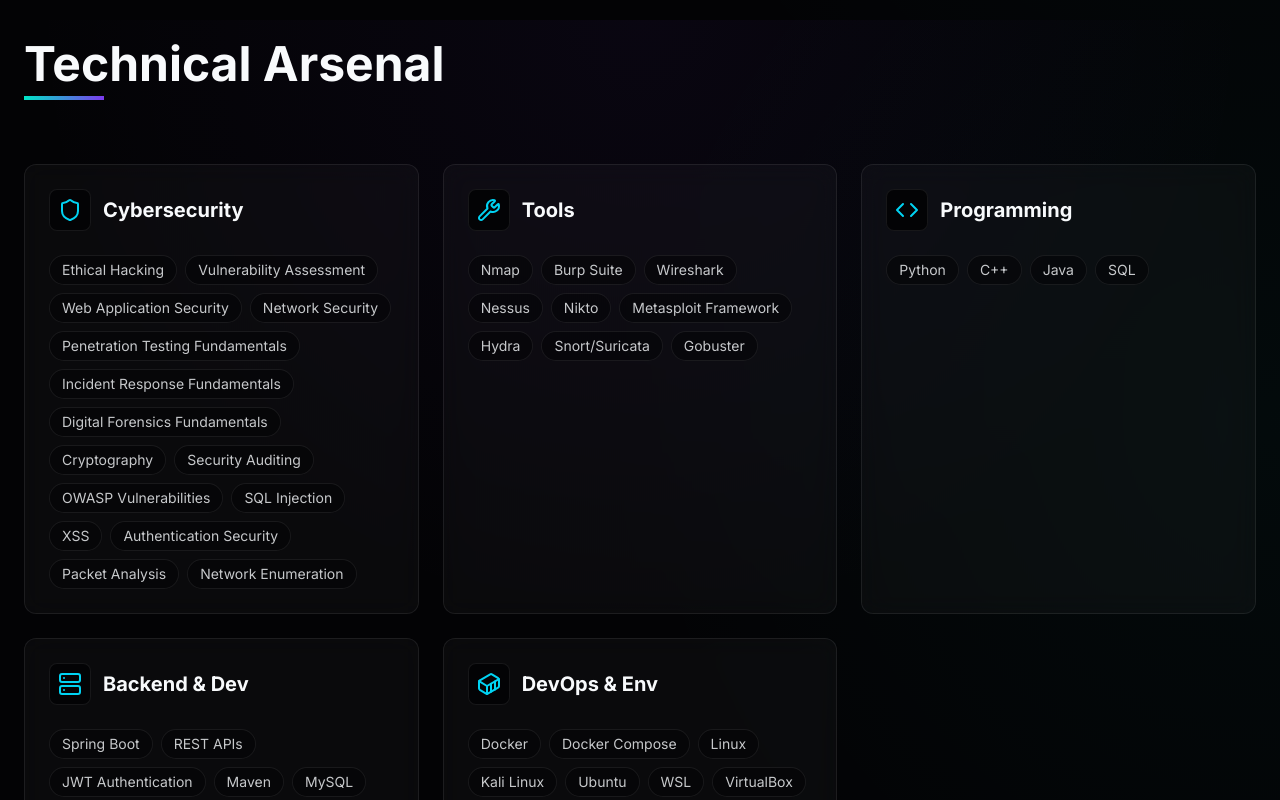
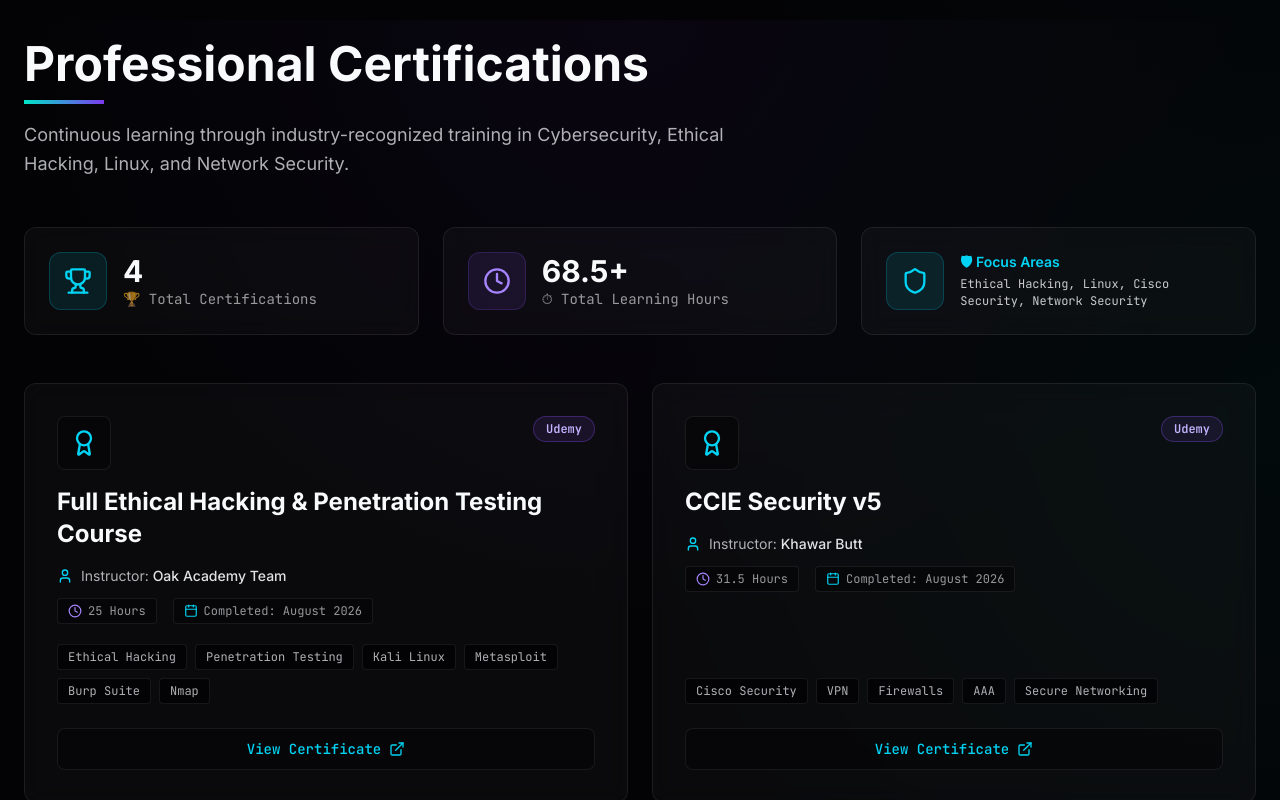
Before and after one commit to rgp040906/portfolio_perfect, a Next.js app: page / in a window 1280 px wide. Shown: the part 1580-2380 px from the top of the page. Built offline with nearby package versions, Linux system fonts and the light colour scheme.

Commit message:
Add professional certifications section

```diff
--- a/src/app/page.tsx
+++ b/src/app/page.tsx
@@ -14,11 +14,11 @@
     <>
       <Hero />
       <About />
+      <Certifications />
       <Skills />
       <Projects />
       <SecurityLab />
       <Experience />
-      <Certifications />
       <Education />
       <Platforms />
       <Contact />
--- a/src/components/layout/Navbar.tsx
+++ b/src/components/layout/Navbar.tsx
@@ -7,11 +7,11 @@
 const navLinks = [
   { name: "Home", href: "#home" },
   { name: "About", href: "#about" },
+  { name: "Certifications", href: "#certifications" },
   { name: "Skills", href: "#skills" },
   { name: "Projects", href: "#projects" },
   { name: "Security Lab", href: "#security-lab" },
   { name: "Experience", href: "#experience" },
-  { name: "Certifications", href: "#certifications" },
   { name: "Education", href: "#education" },
   { name: "Contact", href: "#contact" },
 ];
--- a/src/components/sections/Certifications.tsx
+++ b/src/components/sections/Certifications.tsx
@@ -1,76 +1,153 @@
 "use client";
 
 import { motion } from "framer-motion";
-import { certifications, achievements } from "@/data/portfolio";
-import { Award, Trophy, Star } from "lucide-react";
+import { professionalCertifications, certificationStats } from "@/data/portfolio";
+import { Award, Clock, Shield, User, Calendar, ExternalLink, Trophy } from "lucide-react";
 
 export default function Certifications() {
   return (
     <section id="certifications" className="py-24 relative z-10">
       <div className="container mx-auto px-6">
+        {/* Section Header */}
         <motion.div
           initial={{ opacity: 0, y: 20 }}
           whileInView={{ opacity: 1, y: 0 }}
           viewport={{ once: true }}
-          className="mb-16"
+          className="mb-12"
         >
-          <h2 className="text-3xl md:text-5xl font-bold mb-2">Credentials</h2>
-          <div className="w-20 h-1 bg-gradient-accent"></div>
+          <h2 className="text-3xl md:text-5xl font-bold mb-3">
+            Professional Certifications
+          </h2>
+          <div className="w-20 h-1 bg-gradient-accent mb-4"></div>
+          <p className="text-foreground/70 text-base md:text-lg max-w-3xl leading-relaxed">
+            Continuous learning through industry-recognized training in Cybersecurity, Ethical Hacking, Linux, and Network Security.
+          </p>
         </motion.div>
 
-        <div className="grid grid-cols-1 lg:grid-cols-2 gap-12">
-
-          {/* Certifications List */}
-          <div>
-            <div className="flex items-center gap-3 mb-8 text-cyan-400">
-              <Award size={28} />
-              <h3 className="text-2xl font-bold text-foreground">Certifications</h3>
+        {/* Statistics Row */}
+        <motion.div
+          initial={{ opacity: 0, y: 20 }}
+          whileInView={{ opacity: 1, y: 0 }}
+          viewport={{ once: true }}
+          transition={{ duration: 0.5, delay: 0.1 }}
+          className="grid grid-cols-1 md:grid-cols-3 gap-6 mb-12"
+        >
+          <div className="glass p-6 rounded-xl border border-card-border flex items-center gap-4 hover:border-cyan-400/40 transition-colors">
+            <div className="p-3.5 bg-cyan-400/10 border border-cyan-400/20 rounded-xl text-cyan-400">
+              <Trophy size={28} />
             </div>
-            <div className="space-y-4">
-              {certifications.map((cert, i) => (
-                <motion.div
-                  key={cert.name}
-                  initial={{ opacity: 0, x: -20 }}
-                  whileInView={{ opacity: 1, x: 0 }}
-                  viewport={{ once: true }}
-                  transition={{ delay: i * 0.1 }}
-                  className="glass p-5 rounded-lg border border-card-border flex items-center justify-between group hover:border-cyan-400/50 transition-colors"
-                >
-                  <div className="flex items-center gap-4">
-                    <div className="w-2 h-2 rounded-full bg-cyan-400 group-hover:scale-150 transition-transform"></div>
-                    <div>
-                      <h4 className="font-bold text-foreground/90">{cert.name}</h4>
-                      <p className="text-sm text-foreground/50">{cert.issuer}</p>
-                    </div>
-                  </div>
-                </motion.div>
-              ))}
+            <div>
+              <div className="text-2xl md:text-3xl font-bold text-foreground">
+                {certificationStats.totalCertifications}
+              </div>
+              <div className="text-xs md:text-sm font-mono text-foreground/60">
+                🏆 Total Certifications
+              </div>
             </div>
           </div>
 
-          {/* Achievements & Workshops */}
-          <div>
-            <div className="flex items-center gap-3 mb-8 text-violet-400">
-              <Trophy size={28} />
-              <h3 className="text-2xl font-bold text-foreground">Recognition & Workshops</h3>
+          <div className="glass p-6 rounded-xl border border-card-border flex items-center gap-4 hover:border-violet-400/40 transition-colors">
+            <div className="p-3.5 bg-violet-500/10 border border-violet-500/20 rounded-xl text-violet-400">
+              <Clock size={28} />
             </div>
-            <div className="space-y-4">
-              {achievements.map((achievement, i) => (
-                <motion.div
-                  key={i}
-                  initial={{ opacity: 0, x: 20 }}
-                  whileInView={{ opacity: 1, x: 0 }}
-                  viewport={{ once: true }}
-                  transition={{ delay: i * 0.1 }}
-                  className="glass p-5 rounded-lg border border-card-border flex items-start gap-4 group hover:border-violet-500/50 transition-colors"
-                >
-                  <Star className="text-violet-500 mt-1 shrink-0" size={18} />
-                  <p className="text-foreground/80 font-medium">{achievement}</p>
-                </motion.div>
-              ))}
+            <div>
+              <div className="text-2xl md:text-3xl font-bold text-foreground">
+                {certificationStats.totalLearningHours}
+              </div>
+              <div className="text-xs md:text-sm font-mono text-foreground/60">
+                ⏱ Total Learning Hours
+              </div>
             </div>
           </div>
 
+          <div className="glass p-6 rounded-xl border border-card-border flex items-center gap-4 hover:border-cyan-400/40 transition-colors">
+            <div className="p-3.5 bg-cyan-400/10 border border-cyan-400/20 rounded-xl text-cyan-400">
+              <Shield size={28} />
+            </div>
+            <div>
+              <div className="text-sm font-semibold text-cyan-400 mb-1 flex items-center gap-1">
+                🛡 Focus Areas
+              </div>
+              <div className="text-xs text-foreground/80 font-mono leading-snug">
+                {certificationStats.focusAreas.join(", ")}
+              </div>
+            </div>
+          </div>
+        </motion.div>
+
+        {/* Certification Cards Grid */}
+        <div className="grid grid-cols-1 md:grid-cols-2 gap-6">
+          {professionalCertifications.map((cert, i) => (
+            <motion.div
+              key={cert.title}
+              initial={{ opacity: 0, y: 30 }}
+              whileInView={{ opacity: 1, y: 0 }}
+              viewport={{ once: true, margin: "-50px" }}
+              transition={{ duration: 0.5, delay: i * 0.1 }}
+              className="glass p-6 md:p-8 rounded-xl border border-card-border hover:border-cyan-400/50 hover:shadow-[0_0_25px_rgba(0,229,199,0.12)] transition-all duration-300 relative group flex flex-col justify-between interactive"
+            >
+              {/* Subtle hover gradient background */}
+              <div className="absolute inset-0 bg-gradient-to-br from-cyan-500/5 to-violet-500/5 rounded-xl opacity-0 group-hover:opacity-100 transition-opacity duration-300 pointer-events-none"></div>
+
+              <div className="relative z-10 flex flex-col h-full">
+                {/* Header: Icon & Badge */}
+                <div className="flex justify-between items-start mb-4">
+                  <div className="p-3 bg-background/50 rounded-lg border border-card-border text-cyan-400 group-hover:scale-110 group-hover:border-cyan-400/40 transition-all duration-300">
+                    <Award size={28} />
+                  </div>
+                  <span className="px-3 py-1 bg-violet-500/10 border border-violet-500/30 text-violet-300 text-xs font-mono rounded-full font-semibold">
+                    {cert.platform}
+                  </span>
+                </div>
+
+                {/* Title */}
+                <h3 className="text-xl md:text-2xl font-bold mb-4 group-hover:text-cyan-400 transition-colors">
+                  {cert.title}
+                </h3>
+
+                {/* Meta details */}
+                <div className="space-y-2 mb-5 text-sm text-foreground/70">
+                  <div className="flex items-center gap-2">
+                    <User size={16} className="text-cyan-400 shrink-0" />
+                    <span>
+                      Instructor: <strong className="text-foreground/90 font-medium">{cert.instructor}</strong>
+                    </span>
+                  </div>
+                  <div className="flex items-center gap-4 text-xs font-mono text-foreground/60 flex-wrap pt-1">
+                    <div className="flex items-center gap-1.5 bg-background/50 px-2.5 py-1 rounded border border-card-border">
+                      <Clock size={14} className="text-violet-400 shrink-0" />
+                      <span>{cert.duration}</span>
+                    </div>
+                    <div className="flex items-center gap-1.5 bg-background/50 px-2.5 py-1 rounded border border-card-border">
+                      <Calendar size={14} className="text-cyan-400 shrink-0" />
+                      <span>Completed: {cert.completed}</span>
+                    </div>
+                  </div>
+                </div>
+
+                {/* Skills tags */}
+                <div className="flex flex-wrap gap-2 mb-6 mt-auto">
+                  {cert.skills.map((skill) => (
+                    <span
+                      key={skill}
+                      className="text-xs font-mono px-2.5 py-1 bg-background/80 border border-card-border rounded text-foreground/70 group-hover:border-cyan-400/30 transition-colors"
+                    >
+                      {skill}
+                    </span>
+                  ))}
+                </div>
+
+                {/* Button */}
+                <a
+                  href={cert.credentialUrl}
+                  className="inline-flex items-center justify-center gap-2 w-full py-2.5 px-4 bg-background/50 hover:bg-cyan-500/10 border border-card-border hover:border-cyan-400/50 text-cyan-400 hover:text-cyan-300 rounded-lg font-mono text-sm font-medium transition-all duration-300 group/btn"
+                >
+                  <span>View Certificate</span>
+                  <ExternalLink size={16} className="group-hover/btn:translate-x-0.5 group-hover/btn:-translate-y-0.5 transition-transform" />
+                </a>
+              </div>
+            </motion.div>
+          ))}
         </div>
       </div>
     </section>
--- a/src/data/portfolio.ts
+++ b/src/data/portfolio.ts
@@ -154,6 +154,74 @@
   { name: "Cisco CyberOps Associate", issuer: "Cisco" }
 ];
 
+export const professionalCertifications = [
+  {
+    title: "Full Ethical Hacking & Penetration Testing Course",
+    platform: "Udemy",
+    instructor: "Oak Academy Team",
+    duration: "25 Hours",
+    completed: "August 2026",
+    credentialUrl: "#",
+    skills: [
+      "Ethical Hacking",
+      "Penetration Testing",
+      "Kali Linux",
+      "Metasploit",
+      "Burp Suite",
+      "Nmap"
+    ]
+  },
+  {
+    title: "CCIE Security v5",
+    platform: "Udemy",
+    instructor: "Khawar Butt",
+    duration: "31.5 Hours",
+    completed: "August 2026",
+    credentialUrl: "#",
+    skills: [
+      "Cisco Security",
+      "VPN",
+      "Firewalls",
+      "AAA",
+      "Secure Networking"
+    ]
+  },
+  {
+    title: "Cisco Network Security Master Class",
+    platform: "Udemy",
+    instructor: "Matt Carey",
+    duration: "4 Hours",
+    completed: "August 2026",
+    credentialUrl: "#",
+    skills: [
+      "ACL",
+      "IDS/IPS",
+      "Cisco Security",
+      "Network Defense"
+    ]
+  },
+  {
+    title: "Linux Red Hat Certified Engineer (RHCE - EX294)",
+    platform: "Udemy",
+    instructor: "Imran Afzal",
+    duration: "8 Hours",
+    completed: "August 2026",
+    credentialUrl: "#",
+    skills: [
+      "Red Hat Linux",
+      "Ansible",
+      "Bash",
+      "System Administration"
+    ]
+  }
+];
+
+export const certificationStats = {
+  totalCertifications: "4",
+  totalLearningHours: "68.5+",
+  focusAreas: ["Ethical Hacking", "Linux", "Cisco Security", "Network Security"]
+};
+
 export const achievements = [
   "Shortlisted, IBM-Corizo Summer Internship Program",
   "AMD Developer Hackathon ACT II participant",
```
